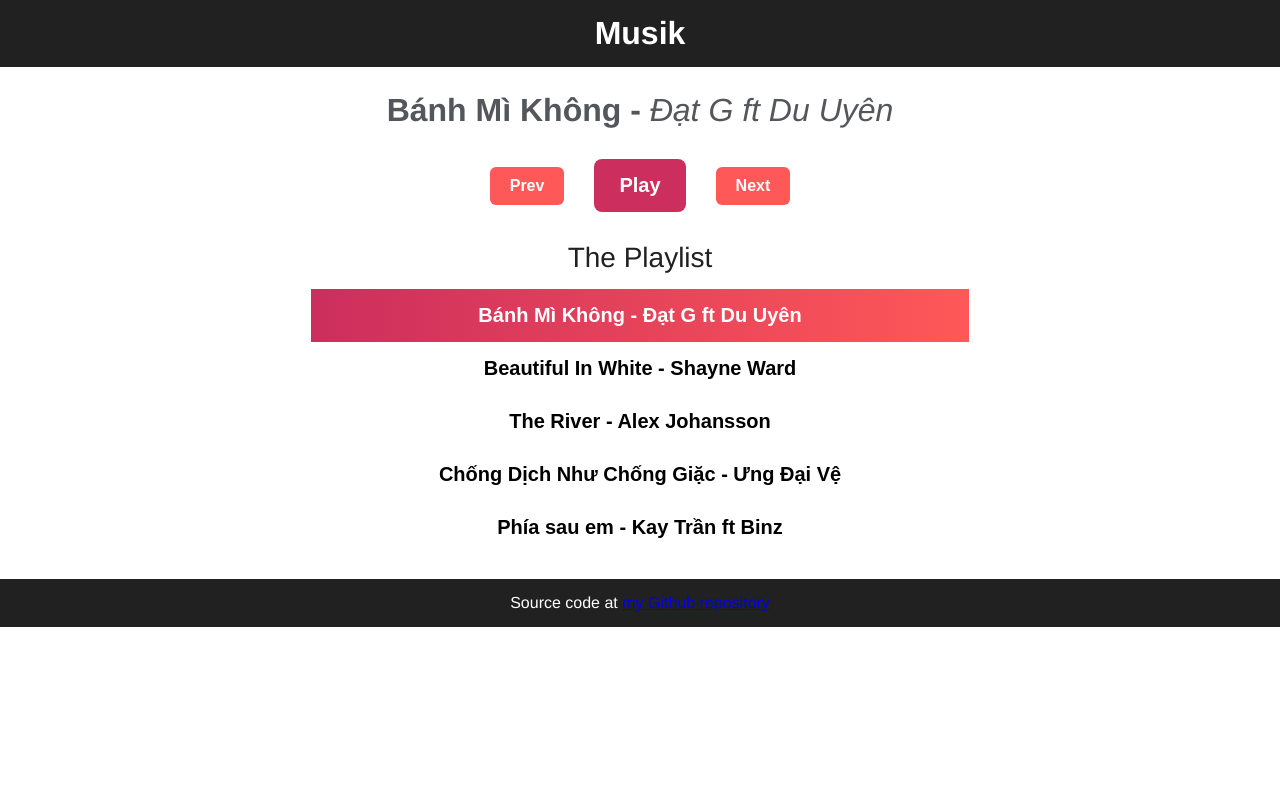
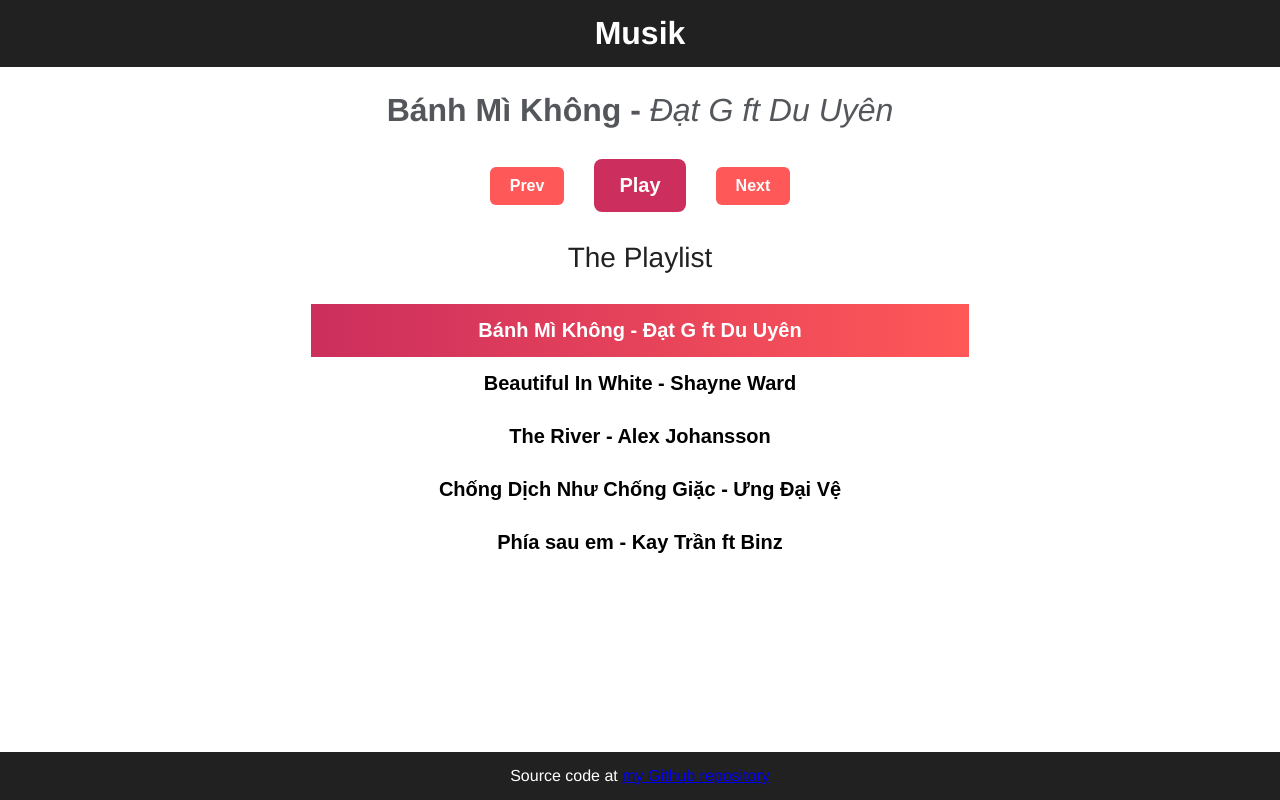
Before and after one commit to NDK1410/vue-musik, a Vue app: page / in a window 1280 px wide. Built offline with nearby package versions, Linux system fonts and the light colour scheme.

Commit message:
sticky-footer

```diff
--- a/src/components/Musik.vue
+++ b/src/components/Musik.vue
@@ -193,7 +193,7 @@ button:hover {
   color: #212121;
   font-size: 28px;
   font-weight: 400;
-  margin-bottom: 15px;
+  margin-bottom: 30px;
   text-align: center;
 }
 .playlist .song {
@@ -214,6 +214,9 @@ button:hover {
 }
 
 footer {
+  width: 100%;
+  position: fixed;
+  bottom: 0;
   text-align: center;
   padding: 15px;
   background-color: #212121;
```
